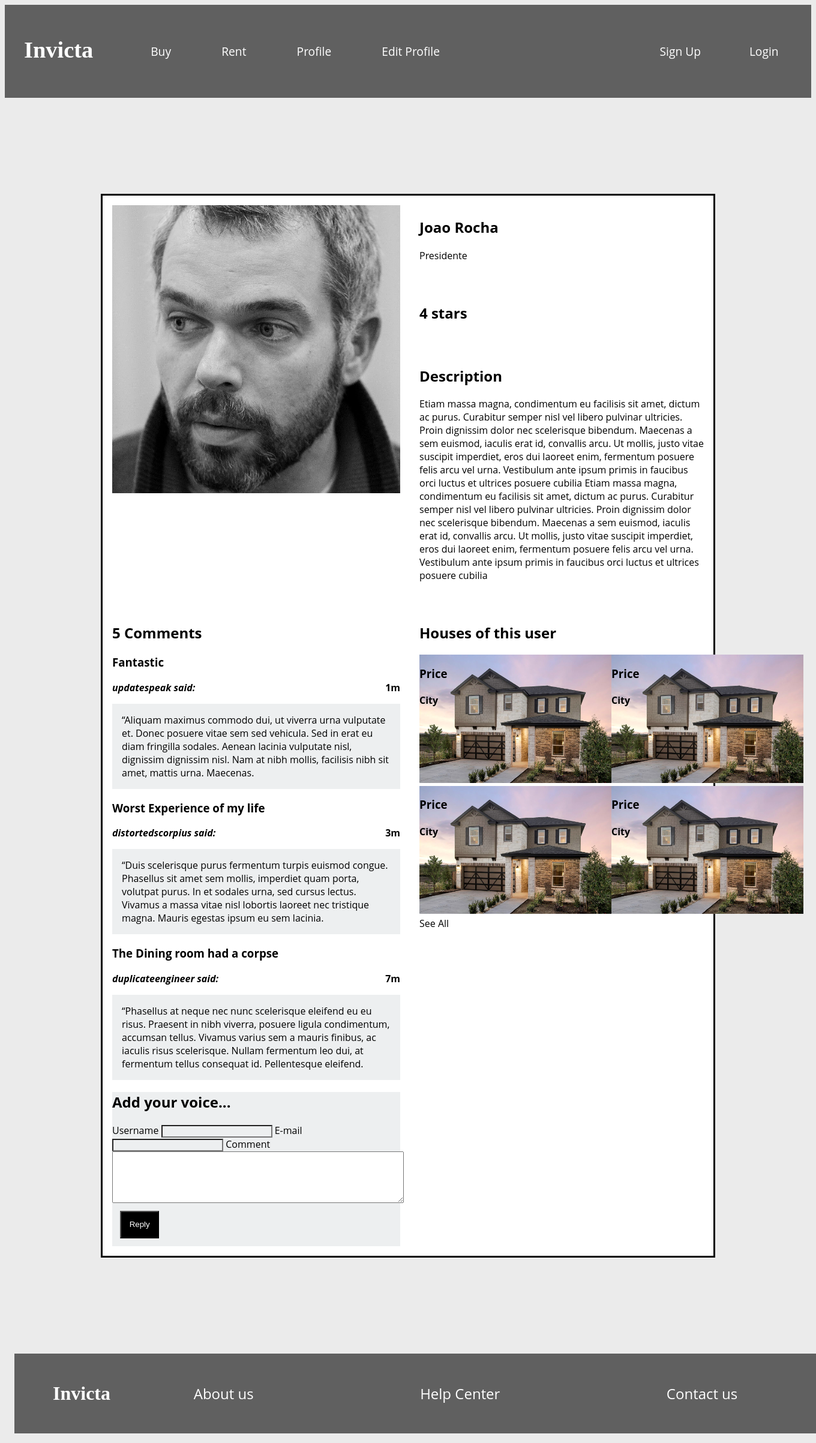
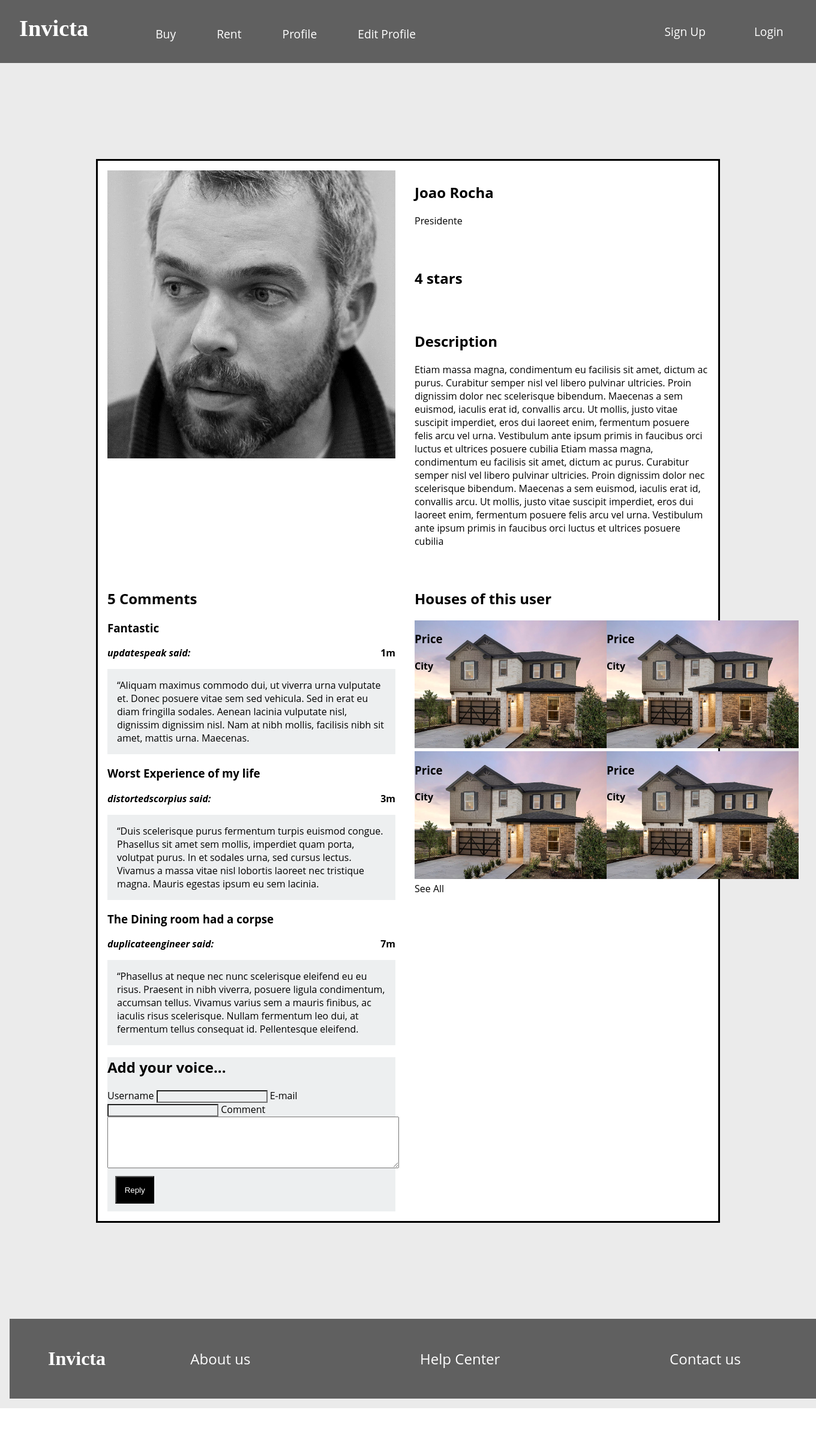
Before and after one commit to tiago-falves/Real-Estate-Website, a PHP site: page /Imobiliaria/profile.php in a window 1360 px wide. Shown: the whole page at 60% size. After the commit the page ends 2347 px from the top, so only its background shows below. Run offline with PHP 8.4, Linux system fonts and the light colour scheme; data comes from the database, SQL or seed files in the repository.

Commit message:
Css Update 2

```diff
--- a/Css/layout.css
+++ b/Css/layout.css
@@ -4,6 +4,8 @@
     height: 10%;
     display: flex;
     justify-content: space-around;
+    z-index: -1;
+    position:relative;
 }
 body > header > nav{
     flex-grow: 2;
@@ -13,7 +15,6 @@
 #SearchText{
     display: flex;
     flex-direction: column;
-    position: relative;
     text-align: left;
     margin: 0em;
 }
--- a/Css/profile.css
+++ b/Css/profile.css
@@ -86,6 +86,6 @@
     position: absolute;
 }
 
-#Homes{
+#HomesProfile{
     width: 50%;
 }
--- a/Css/responsive.css
+++ b/Css/responsive.css
@@ -8,7 +8,6 @@
     body > header{
         float: none;
         text-align: left;
-        position: fixed;
     }
     body > header > h1{
         float: left;
--- a/Css/styles.css
+++ b/Css/styles.css
@@ -4,7 +4,7 @@
 }
 body{
     font-family: "Open Sans", sans-serif;
-
+    margin: 0%;
 }
 
 
@@ -13,8 +13,8 @@
     color: white;
     background-color: #606060;
     width: 100%;
-    padding-top: 2em;
-    padding-bottom: 2em ;
+    padding-top: 0.2em;
+    padding-bottom: 0.2em ;
     max-height: 90vh;
 
 }
@@ -22,7 +22,7 @@
 body > header h1{
     font-family: serif;
     padding-left: 1em;
-
+    padding-right: 2em;
 
 }
 
@@ -55,7 +55,10 @@
 body > header > nav >ul > li{
     display: inline-block;
     text-align: left;
-    padding-left: 5em;
+    padding-left: 2em;
+    padding-right: 2em;
+    padding-top: 0.5em;
+    padding-bottom: 0.5em,
 }
 #Search {
     position: relative;
@@ -73,7 +76,7 @@
     left: 10%;
     top: 35%;
     width: 80%;
-
+    height: 80%;
     margin: auto;
 
 
@@ -87,7 +90,7 @@
     background-color: #606060;
     color: white;
     padding: 1em;
-    font-size: larger;
+    font-size: 100%;
 }
 
 #SearchText ul{
@@ -121,12 +124,6 @@
 }
 
 
-
-#Homes{
-    width: 50em
-
-}
-
 .Home  {
     position: relative;
 }
@@ -137,14 +134,12 @@
     padding: 0em;
 }
 
-#Homes{
-    width: 100%;
+.Home h3{
+    width: 80%;
 }
 
 #BiggerPhoto  {
     width: 50%;
-
-
 }
 #BiggerPhoto img {
     width: 100%;
@@ -157,9 +152,6 @@
     width: 100%;
     z-index: -1;
 }
-
-
-
 
 body > footer{
     display: flex;
--- a/Imobiliaria/profile.php
+++ b/Imobiliaria/profile.php
@@ -70,7 +70,7 @@
             <header>
                 <h2>Houses of this user</h2>
             </header>
-            <section id = "Homes">
+            <section id = "HomesProfile">
                  <div class = "SmallerPhotosCollumn">
                     <section class = "Home">
                         <header>
```
